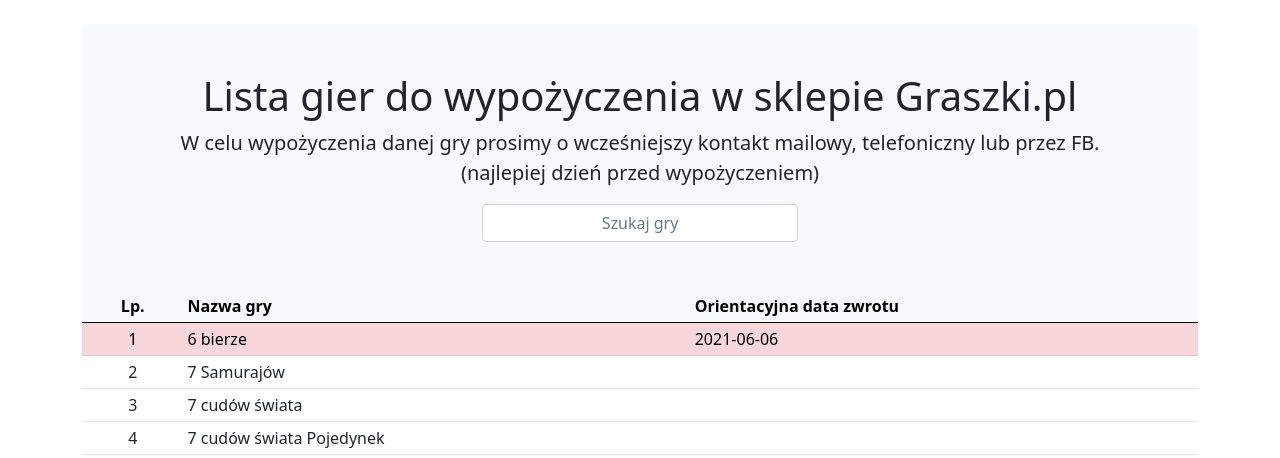
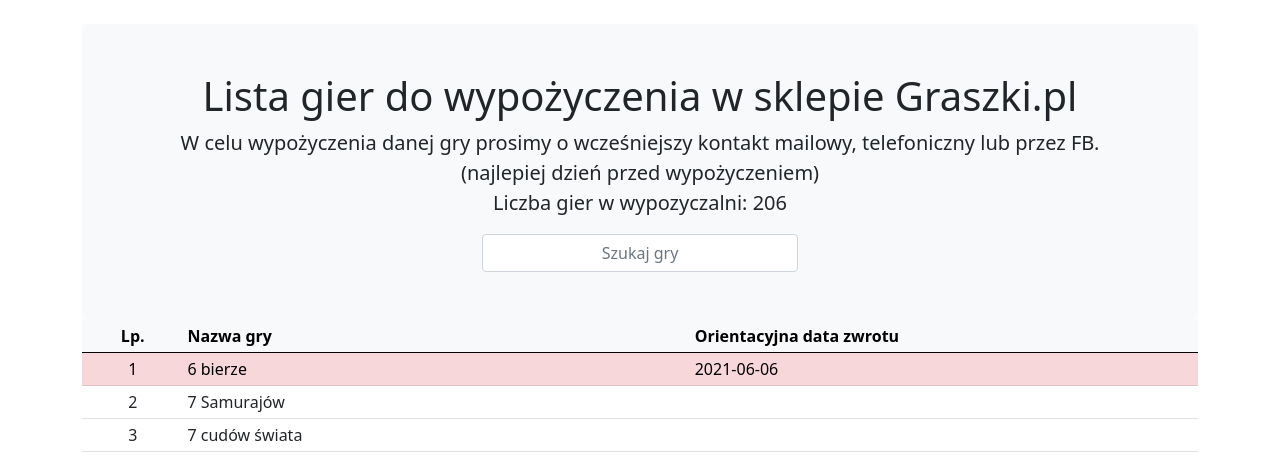
Before and after one commit to jzloty/wypozyczalnia-sklepu, a Django app: page / in a window 1280 px wide. Shown: the part 56-514 px from the top of the page. Run offline with Django 3.2, Linux system fonts and the light colour scheme; data comes from the database, SQL or seed files in the repository; some libraries are stand-ins or nearby versions.

Commit message:
Suma gier

```diff
--- a/wypozyczalnia/gry/templates/gry/index.html
+++ b/wypozyczalnia/gry/templates/gry/index.html
@@ -48,7 +48,8 @@
 	<main class="container">
 		<div class="bg-light p-5 rounded text-center">
 			<h1>Lista gier do wypożyczenia w sklepie Graszki.pl</h1>
-			<p class="lead">W celu wypożyczenia danej gry prosimy o wcześniejszy kontakt mailowy, telefoniczny lub przez FB.<br />(najlepiej dzień przed wypożyczeniem)</p>
+			<p class="lead">W celu wypożyczenia danej gry prosimy o wcześniejszy kontakt mailowy, telefoniczny lub przez FB.<br />(najlepiej dzień przed wypożyczeniem)<br />
+                Liczba gier w wypozyczalni: <b>{{Ilosc_gier}}</b></p>
 
 			<!--<a class="btn btn-lg btn-primary" href="/docs/5.0/components/navbar/" role="button">View navbar docs &raquo;</a>-->
             <div class="container">
--- a/wypozyczalnia/gry/views.py
+++ b/wypozyczalnia/gry/views.py
@@ -6,7 +6,9 @@
 
 def index(request):
     Lista_gier = NazwaGry.objects.all().order_by('Tytul')
-    context = {'Lista_gier': Lista_gier}
+    Ilosc_gier = NazwaGry.objects.all().count()
+    context = {'Lista_gier': Lista_gier,
+               "Ilosc_gier": Ilosc_gier}
     return render(request, 'gry/index.html', context)
 
 
```
